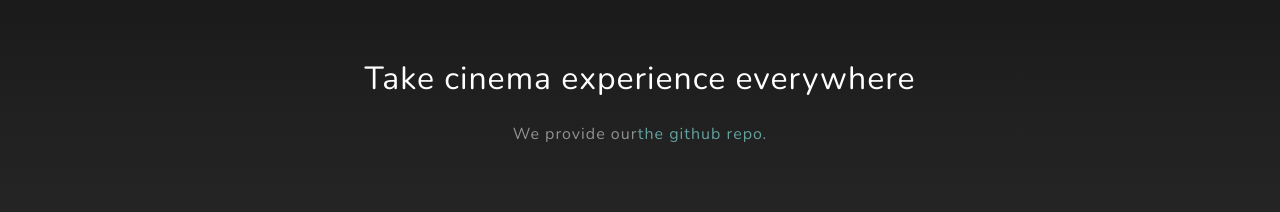
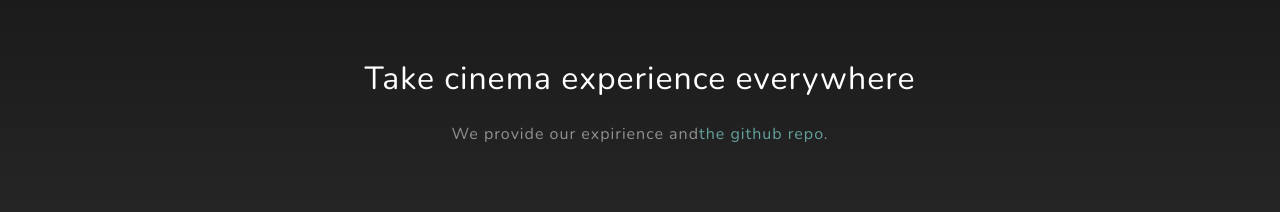
Before and after one commit to stackbit-projects/magenta-lettuce-82055, a Gatsby site: page / in a window 1280 px wide. Shown: the part 900-1112 px from the top of the page. Built offline with nearby package versions, Linux system fonts and the light colour scheme; Gatsby itself is replaced by a stand-in of ours.

Commit message:
index.js: updated Paragraph in Paragraph

```diff
--- a/src/pages/index.js
+++ b/src/pages/index.js
@@ -40,7 +40,7 @@ const IndexPage = () => (
           <div className="col-lg-8 mx-auto">
             <h2 className="text-white mb-4">Take cinema experience everywhere</h2>
             <p className="text-white-50">
-              We provide our
+              We provide our expirience and
               <a href="https://github.com/anubhavsrivastava/gatsby-starter-grayscale">
                 the github repo
               </a>
```
